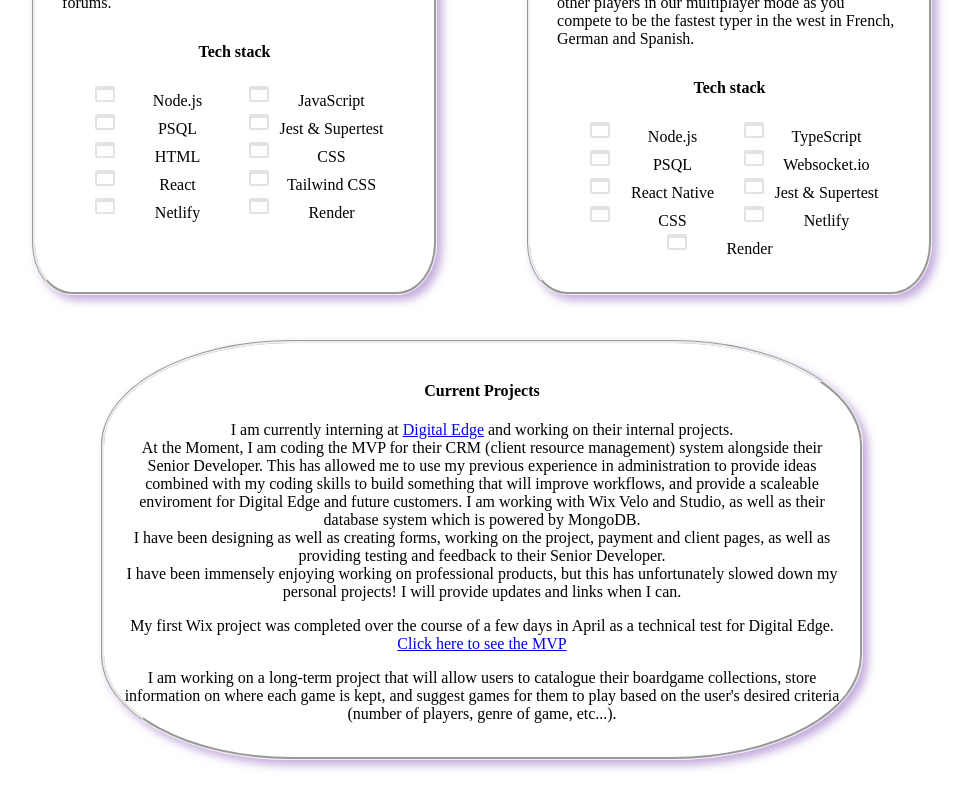
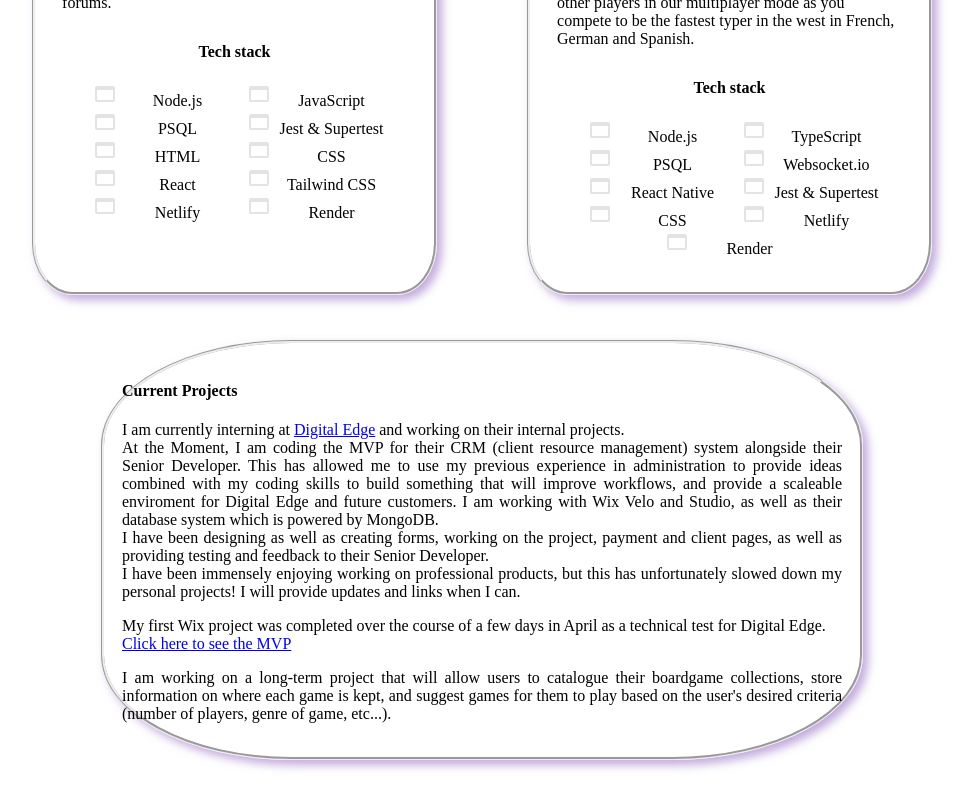
Before and after one commit to artiechokeheart/portfolio, a Next.js app: page / in a window 1280 px wide. Shown: the part 617-1417 px from the top of the page, without its empty margins (158-1131 px from the left). Built offline with nearby package versions, Linux system fonts and the light colour scheme.

Commit message:
Update global.css

```diff
--- a/src/app/global.css
+++ b/src/app/global.css
@@ -100,6 +100,8 @@ h2 {
 	box-shadow: 5px 5px 10px rgba(179, 147, 211, 0.8);
 	margin-top: 5%;
 	max-width: 80%;
+	text-align: justify;
+  	text-justify: inter-word;
 }
 
 .ProjectsContainer > li > p {
```
